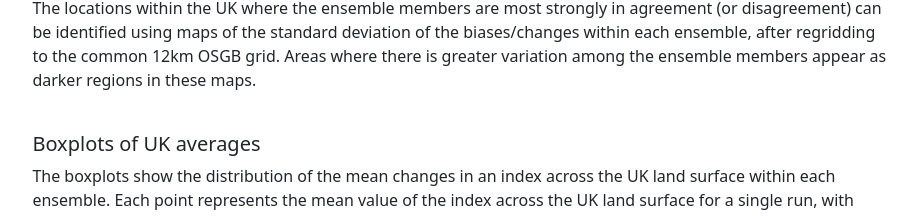
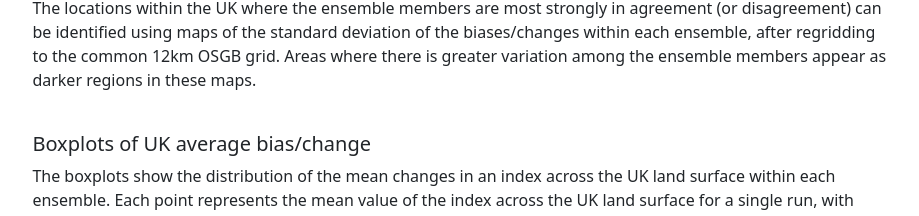
Before and after one commit to UCL/UKCORDEX-plot-explorer-dev, a React (Create React App) app: page /#/plot-help in a window 1280 px wide. Shown: the part 1040-1256 px from the top of the page, without its empty margins (308-1227 px from the left). Built offline with nearby package versions, Linux system fonts and the light colour scheme.

Commit message:
Update src/components/ExtraPages/Help/PlotHelp.js
Co-authored-by: clairbarnes <clair.with.no.e@gmail.com>

```diff
--- a/src/components/ExtraPages/Help/PlotHelp.js
+++ b/src/components/ExtraPages/Help/PlotHelp.js
@@ -165,7 +165,7 @@ export default function PlotHelp() {
           <br></br>
           {/* boxplots */}
           <div>
-            <h5 id="boxplots">Boxplots of UK averages</h5>
+            <h5 id="boxplots">Boxplots of UK average bias/change</h5>
             <p>
               The boxplots show the distribution of the mean changes in an index
               across the UK land surface within each ensemble. Each point
```
